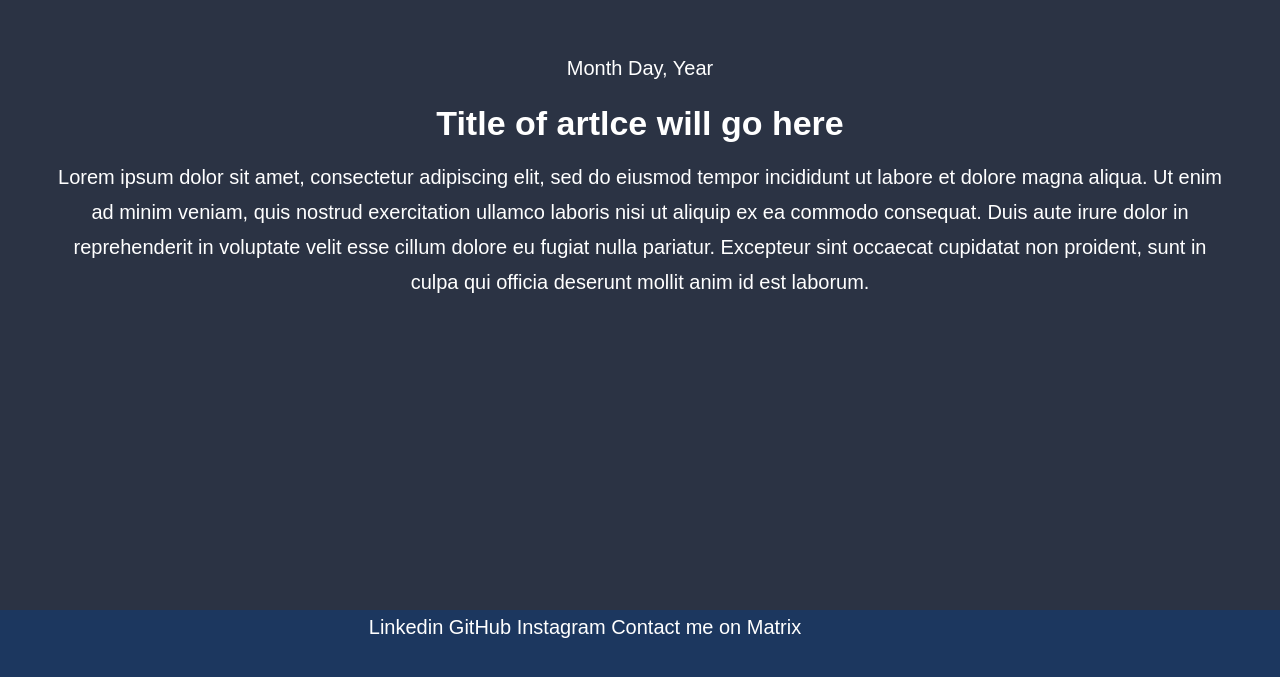
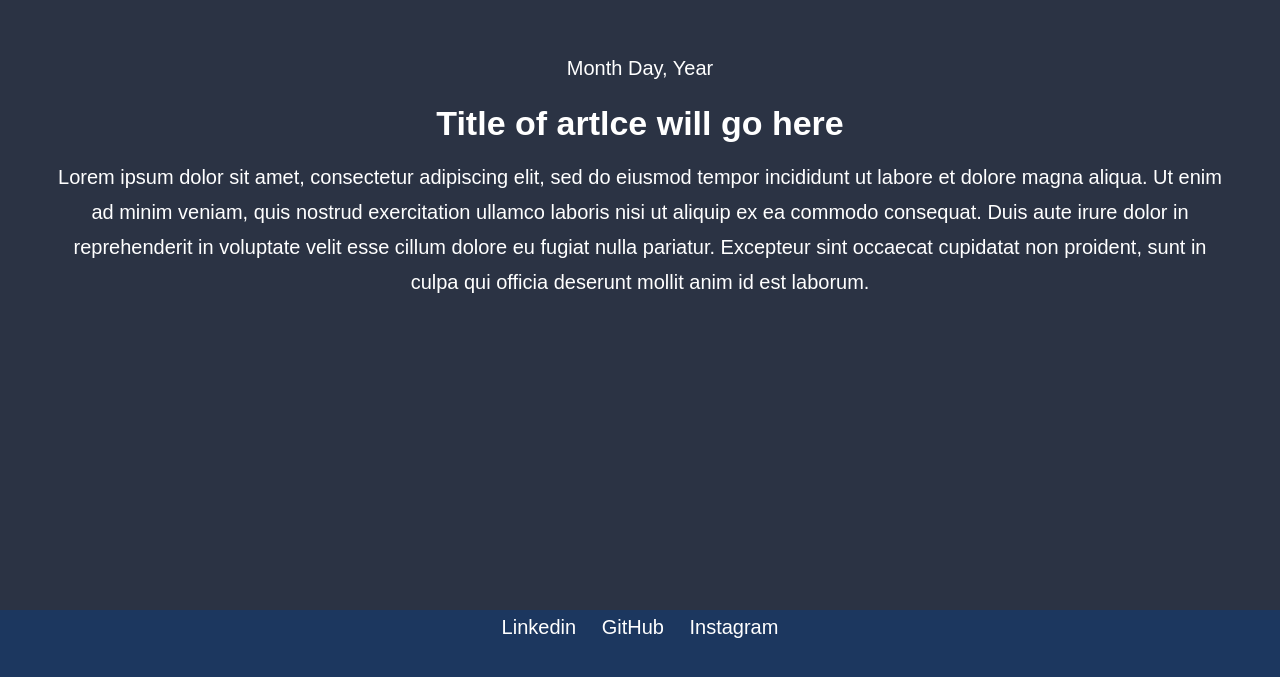
Before and after one commit to dpgraham4401/HomeServer, a plain HTML site: page dpgraham/html/index.html in a window 1280 px wide. Shown: the part 891-1568 px from the top of the page. Drawn offline with Linux system fonts and the light colour scheme.

Commit message:
fix footer

```diff
--- a/dpgraham/html/Assets/css/base.css
+++ b/dpgraham/html/Assets/css/base.css
@@ -313,6 +313,10 @@
     background-color: #1c375f;
 }
 
+.footer-el {
+	margin: 10px;
+}
+
 .footer a
 {
     color: #ffffff;
--- a/dpgraham/html/index.html
+++ b/dpgraham/html/index.html
@@ -81,13 +81,12 @@
      <article>
      </article>
       <footer class="footer">
-         <div class="content-1170 center-text">
+         <div class="footer-list center-text">
             <ul>
-               <li class="right-footer-contnet">
-                  <a href="https://www.linkedin.com/in/dgraham4401/">Linkedin</a>
-                  <a href="https://github.com/dpgraham4401/">GitHub</a>
-                  <a href="https://www.instagram.com/instagraham4401/">Instagram</a>
-                  <a href="https://matrix.to/#/#contact-dpgraham:matrix.dpgraham.com">Contact me on Matrix</a>
+               <li class="">
+                  <a class="footer-el" href="https://www.linkedin.com/in/dgraham4401/">Linkedin</a>
+                  <a class="footer-el" href="https://github.com/dpgraham4401/">GitHub</a>
+                  <a class="footer-el" href="https://www.instagram.com/instagraham4401/">Instagram</a>
                </li>
             </ul>
             <div class="clear"></div>
```
Also changed, not shown: dpgraham/html/Blog/article_template.html (+5 -5 lines), dpgraham/html/Blog/blog_home.html (+5 -5 lines).
